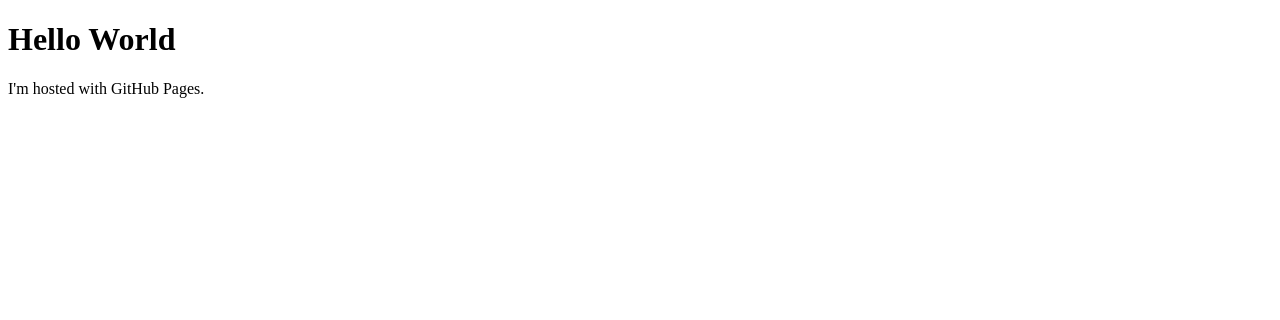
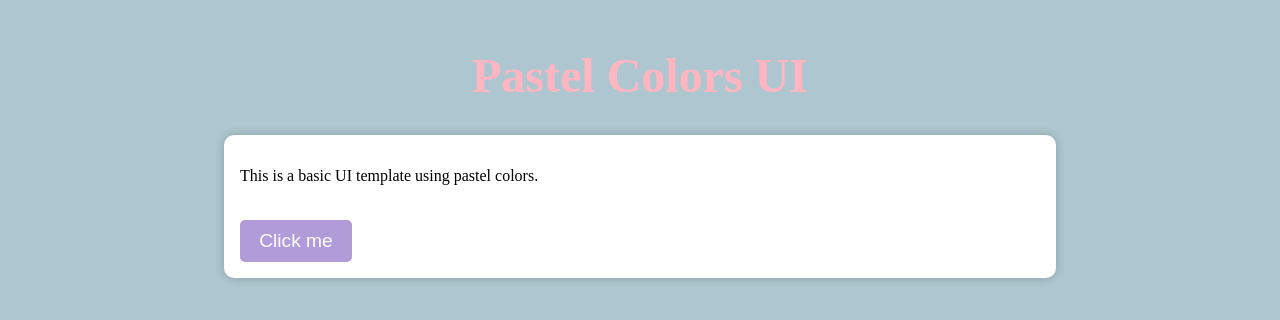
Before and after one commit to paul-linked/paul-linked.github.io, a plain HTML site: page index.html in a window 1280 px wide. Drawn offline with Linux system fonts and the light colour scheme.

Commit message:
Update index.html

```diff
--- a/index.html
+++ b/index.html
@@ -1,7 +1,62 @@
 <!DOCTYPE html>
 <html>
-<body>
-<h1>Hello World</h1>
-<p>I'm hosted with GitHub Pages.</p>
+  <head>
+    <meta charset="UTF-8">
+    <title>Pastel Colors UI</title>
+    <style>
+      /* Define the pastel colors */
+      :root {
+        --pastel-pink: #ffb6c1;
+        --pastel-purple: #b19cd9;
+        --pastel-blue: #aec6cf;
+        --pastel-green: #98fb98;
+      }
+
+      /* Set the background color */
+      body {
+        background-color: var(--pastel-blue);
+      }
+
+      /* Style the heading */
+      h1 {
+        font-size: 3em;
+        color: var(--pastel-pink);
+        text-align: center;
+        margin-top: 1em;
+      }
+
+      /* Style the container */
+      .container {
+        max-width: 800px;
+        margin: 0 auto;
+        padding: 1em;
+        background-color: white;
+        border-radius: 10px;
+        box-shadow: 0 0 10px rgba(0, 0, 0, 0.2);
+      }
+
+      /* Style the buttons */
+      button {
+        background-color: var(--pastel-purple);
+        color: white;
+        border: none;
+        padding: 0.5em 1em;
+        border-radius: 5px;
+        cursor: pointer;
+        font-size: 1.2em;
+        margin-top: 1em;
+      }
+
+      button:hover {
+        background-color: var(--pastel-green);
+      }
+    </style>
+  </head>
+  <body>
+    <h1>Pastel Colors UI</h1>
+    <div class="container">
+      <p>This is a basic UI template using pastel colors.</p>
+      <button>Click me</button>
+    </div>
 </body>
 </html>
```
